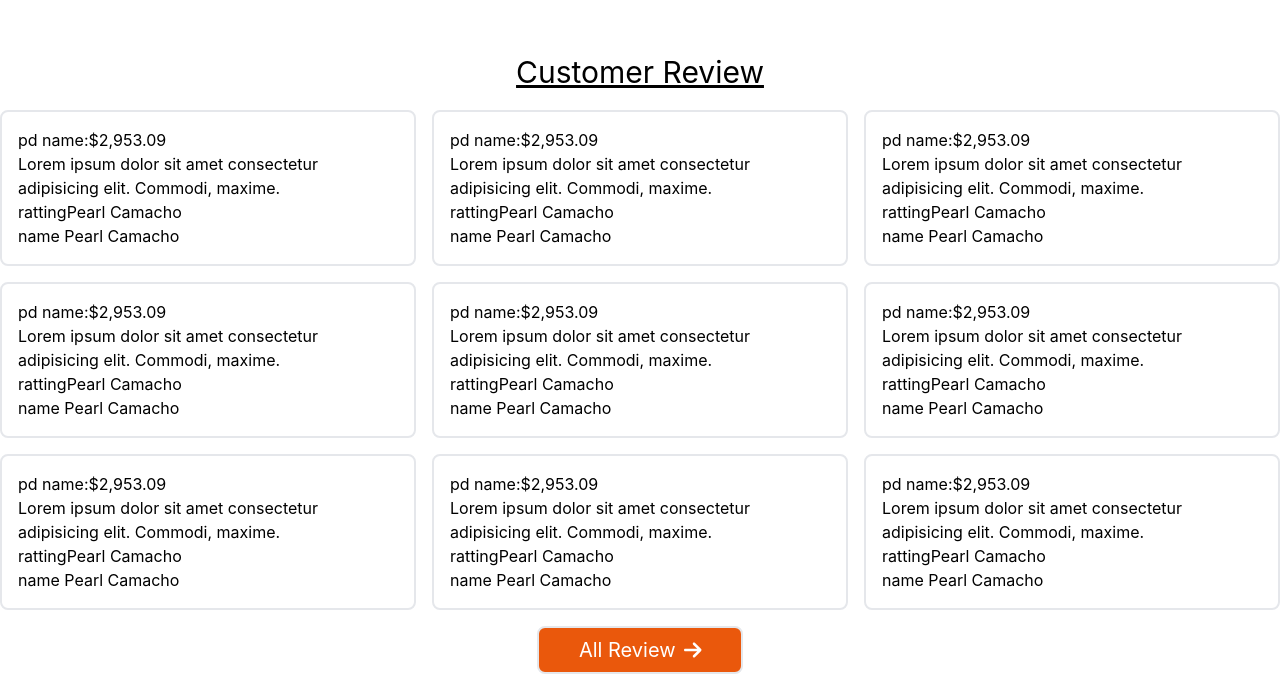
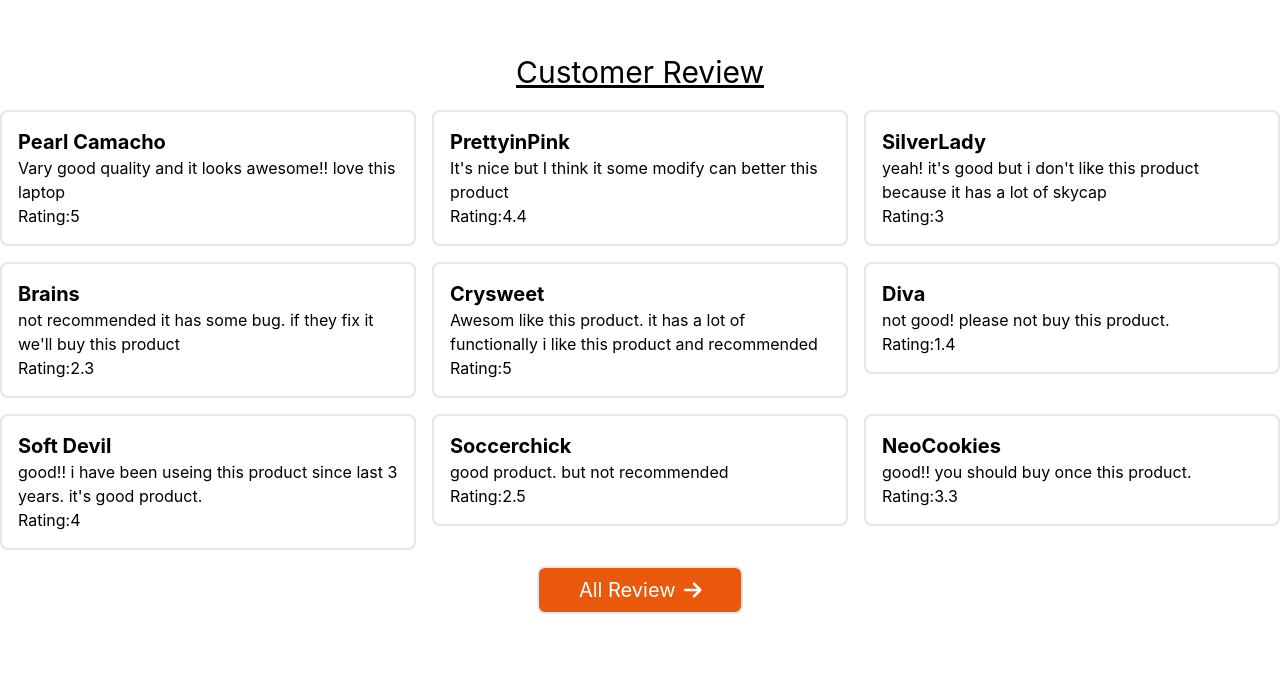
Before and after one commit to kabirbhai/product-analysis, a React (Create React App) app: page / in a window 1280 px wide. Shown: the part 850-1540 px from the top of the page. After the commit the page ends 1480 px from the top, so only its background shows below. Built offline with nearby package versions, Linux system fonts and the light colour scheme.

Commit message:
home page edited

```diff
--- a/public/review.json
+++ b/public/review.json
@@ -2,69 +2,69 @@
     {
       "id": "1",
       "balance": "$2,953.09",
-      "image": " ",
+      "description": "Vary good quality and it looks awesome!! love this laptop ",
       "name": "Pearl Camacho",
       "rating": "5"
     },
     {
       "id": "2",
       "balance": "$2,953.09",
-      "image": " ",
-      "name": "Pearl Camacho",
-      "rating": "4"
+      "description": "It's nice but I think it some modify can better this product ",
+      "name": "PrettyinPink",
+      "rating": "4.4"
     },
     {
       "id": "3",
       "balance": "$2,953.09",
-      "image": " ",
-      "name": "Pearl Camacho",
+      "description": " yeah! it's good but i don't like this product because it has a lot of skycap ",
+      "name": "SilverLady",
       "rating": "3"
     },
     {
       "id": "4",
       "balance": "$2,953.09",
-      "image": " ",
-      "name": "Pearl Camacho",
-      "rating": "2"
+      "description": " not recommended it has some bug. if they fix it we'll buy this product ",
+      "name": "Brains",
+      "rating": "2.3"
     },
     {
       "id": "5",
       "balance": "$2,953.09",
-      "image": " ",
-      "name": "Pearl Camacho",
+      "description": "Awesom like this product. it has a lot of functionally i like this product and recommended ",
+      "name": "Crysweet",
       "rating": "5"
     },
 
     {
       "id": "6",
       "balance": "$2,953.09",
-      "image": " ",
-      "name": "Pearl Camacho",
-      "rating": "1"
+      "description": "not good! please not buy this product. ",
+      "name": "Diva",
+      "rating": "1.4"
     },
 
     {
       "id": "7",
       "balance": "$2,953.09",
-      "image": " ",
-      "name": "Pearl Camacho",
+      "description": " good!! i have been useing this product since last 3 years. it's good product.",
+      "name": "Soft Devil",
       "rating": "4"
     },
 
     {
       "id": "8",
       "balance": "$2,953.09",
-      "image": " ",
-      "name": "Pearl Camacho",
-      "rating": "2"
+      "description": " good product. but not recommended",
+      "name": "Soccerchick",
+      "rating": "2.5"
     },
 
     {
       "id": "9",
       "balance": "$2,953.09",
-      "image": " ",
-      "name": "Pearl Camacho",
-      "rating": "3"
+      "description": " good!! you should buy once this product.",
+      "name": "NeoCookies",
+      "rating": "3.3"
     }
 
 
--- a/src/components/Charts/Charts.js
+++ b/src/components/Charts/Charts.js
@@ -12,7 +12,7 @@ import useData from "../../hooks/useData";
 const Charts = () => {
   const [data] = useData([]);
   return (
-    <div className="chart-container flex justify-between sm:flex-col-reverse mt-6">
+    <div className="chart-container flex justify-between  mt-6">
       <LineChart width={400} height={300} data={data}>
         <Line dataKey="investment" stroke="#8884d8" />
         <Line
--- a/src/components/Home/Home.js
+++ b/src/components/Home/Home.js
@@ -32,10 +32,12 @@ const Home = () => {
             <span className="text-5xl text-yellow-800"> -IN 2022</span>
           </h1>
           <p className="mt-4 text-black">
-            Lorem ipsum, dolor sit amet consectetur adipisicing elit. Odit,
-            eveniet nam. Suscipit consectetur <br /> sint earum in incidunt
-            dolores repellat porro, excepturi, rem <br /> alias consequatur
-            delectus iste praesentium provident aspernatur et?
+            Hello guys!!! <br />
+            In this website you will know all information about Laptop. Which
+            type of laptop you should buy? <br /> After showing out review you
+            can choose your best laptop. Hope this website help to you everyone{" "}
+            <br />
+            Thanks!!
           </p>
           <button
             onClick={aboutUs}
--- a/src/components/ReviewAll/ReviewAll.js
+++ b/src/components/ReviewAll/ReviewAll.js
@@ -1,21 +1,14 @@
 import React from "react";
 
 const ReviewAll = (props) => {
-  const { name, balance } = props.review;
+  const { name, description, rating } = props.review;
   return (
     <div>
       <div className="rounded-lg border-2 p-4">
         <div>
-          <h1>pd name:{balance} </h1>
-          <p>
-            Lorem ipsum dolor sit amet consectetur adipisicing elit. Commodi,
-            maxime.
-          </p>
-          <p>ratting{name}</p>
-        </div>
-
-        <div>
-          <h1>name {name}</h1>
+          <h1 className="text-xl font-bold">{name} </h1>
+          <p>{description}</p>
+          <p>Rating:{rating}</p>
         </div>
       </div>
     </div>
```
